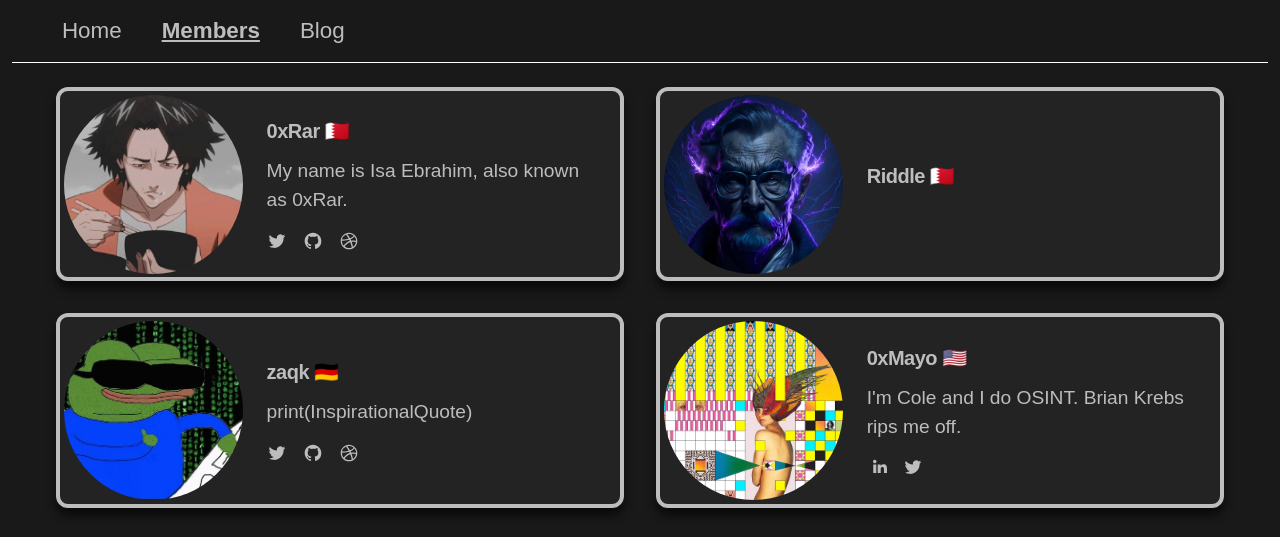
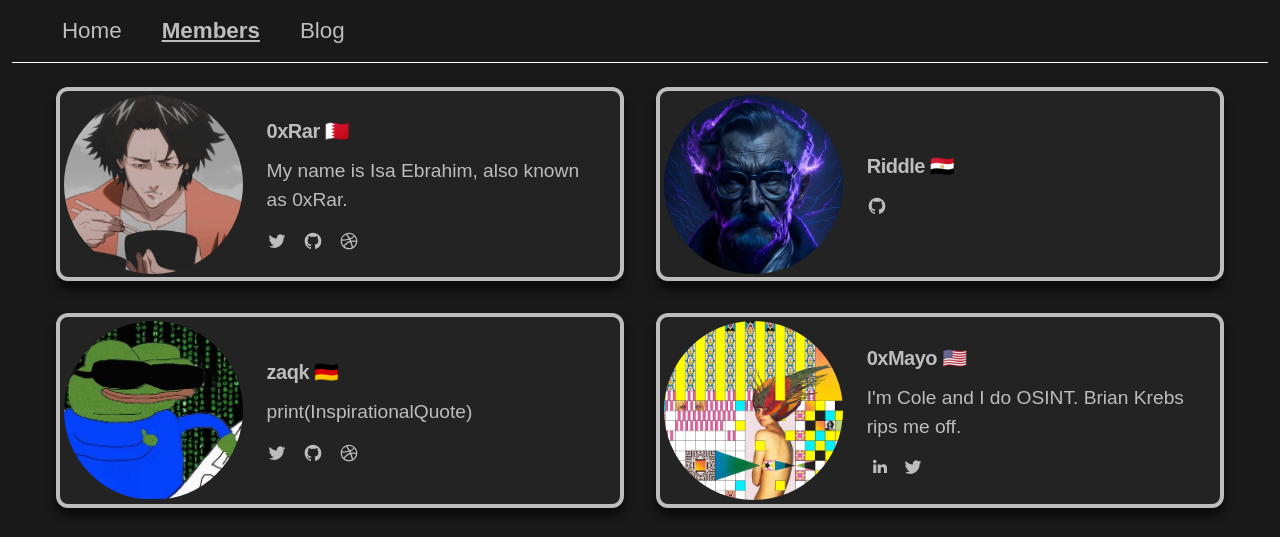
Before and after one commit to izqkk/bER4bb1ts, an Astro site: page /members in a window 1280 px wide. Shown: the top 537 px of the page. Built offline with nearby package versions, Linux system fonts and the light colour scheme; Astro itself is replaced by a stand-in of ours.

Commit message:
Corrected riddle's information

```diff
--- a/src/components/Members.astro
+++ b/src/components/Members.astro
@@ -15,13 +15,13 @@ const members = [
     },
     {
     name: "Riddle",
-    country:"🇧🇭",
+    country:"🇪🇬",
     description:"",
     avatar:"/avatars/riddle.jpg",
     linkedin:"",
     facebook:"",
     twitter:"",
-    github:"",
+    github:"https://github.com/r1ddll3",
     website:"",
 
 
```
